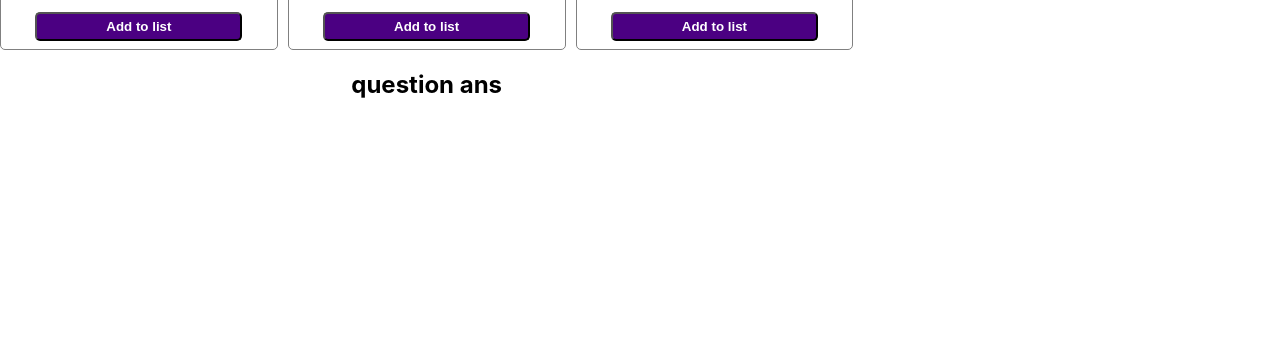
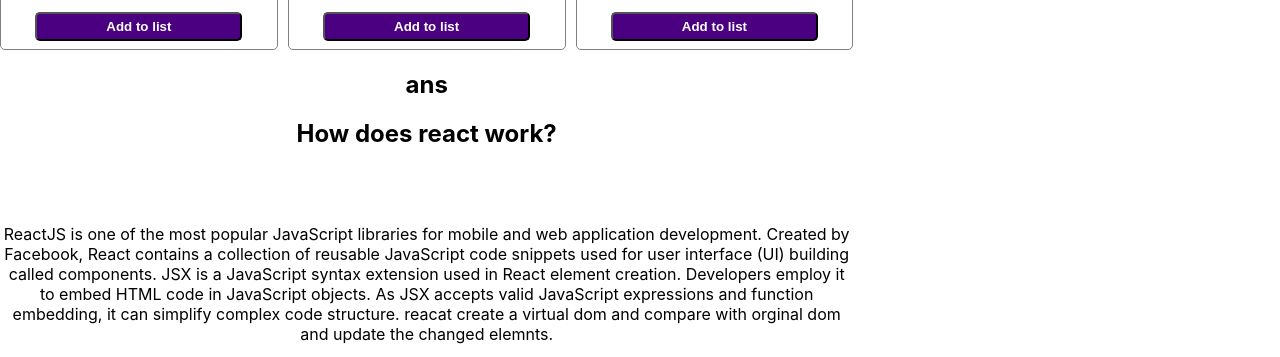
Before and after one commit to MohammadNasir520/Daily-Work-Routine, a React (Create React App) app: page / in a window 1280 px wide. Shown: the part 842-1199 px from the top of the page. Before the commit the page ends 961 px from the top, so only its background shows below. Built offline with nearby package versions, Linux system fonts and the light colour scheme.

Commit message:
first ans added

```diff
--- a/src/Components/Activities/Activites.js
+++ b/src/Components/Activities/Activites.js
@@ -2,6 +2,7 @@
 import Activity from '../Activity/Activity';
 import Complete from '../Completed-button/Complete';
 import Header from '../Header/Header';
+import QuestionAns from '../QuestionAns/QuestionAns';
 import SideCart from '../SideCart/SideCart';
 import './Activities.css'
 
@@ -43,9 +44,7 @@
                      ></Activity>)
                    }
               </div>
-                   <div>
-                    <h2>question ans</h2>
-                   </div>
+                   <QuestionAns></QuestionAns>
 
             </div>
 
--- a/src/Components/QuestionAns/QuestionAns.js
+++ b/src/Components/QuestionAns/QuestionAns.js
@@ -0,0 +1,21 @@
+import React from 'react';
+
+const QuestionAns = () => {
+    return (
+        <div>
+            <h2>ans</h2>
+            <div>
+                <h2>How does react work?</h2>
+                <br />
+                <br />
+                <p>ReactJS is one of the most popular JavaScript libraries for mobile and web application development. Created by Facebook, React contains a collection of reusable JavaScript code snippets used for user interface (UI) building called components.
+                JSX is a JavaScript syntax extension used in React element creation. Developers employ it to embed HTML code in JavaScript objects. As JSX accepts valid JavaScript expressions and function embedding, it can simplify complex code structure.
+
+                reacat create a virtual dom and compare with orginal dom and update the changed elemnts.
+                </p>
+            </div>
+        </div>
+    );
+};
+
+export default QuestionAns;
```
